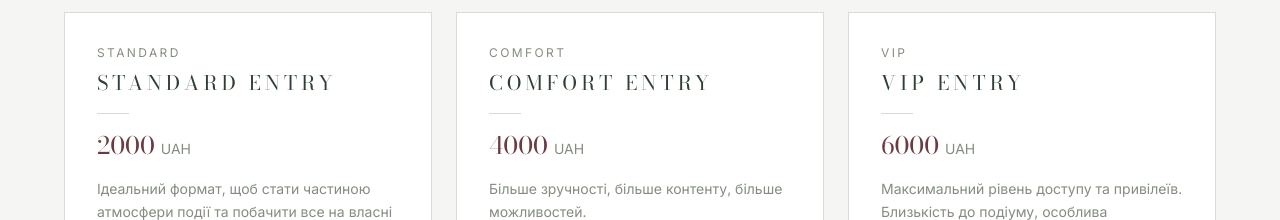
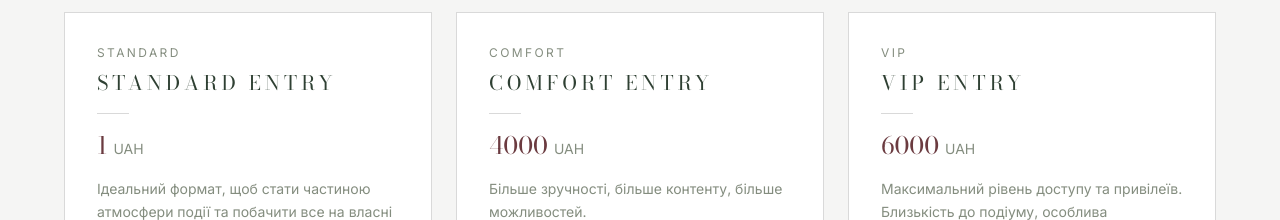
Before and after one commit to amdevy/fashionwest, a React (Vite) app: page / in a window 1280 px wide. Shown: the part 2800-3020 px from the top of the page. Built offline with nearby package versions, Linux system fonts and the light colour scheme.

Commit message:
Update ticket prices in Checkout and Landing pages to reflect new pricing structure

```diff
--- a/src/pages/Checkout.jsx
+++ b/src/pages/Checkout.jsx
@@ -3,7 +3,7 @@ import { useForm } from 'react-hook-form';
 import { useState } from 'react';
 
 const TICKET_PRICES = {
-  standard: 2000,
+  standard: 1,
   comfort: 4000,
   vip: 6000,
 };
--- a/src/pages/Landing.jsx
+++ b/src/pages/Landing.jsx
@@ -11,8 +11,9 @@ const TICKETS = [
   {
     type: 'Standard',
     title: 'Standard Entry',
-    price: 2000,
-    description: 'Ідеальний формат, щоб стати частиною атмосфери події та побачити все на власні очі.',
+    price: 1,
+    description:
+      'Ідеальний формат, щоб стати частиною атмосфери події та побачити все на власні очі.',
     features: [
       'Місця в глядацькій зоні',
       'Welcome drink',
@@ -42,7 +43,8 @@ const TICKETS = [
     type: 'VIP',
     title: 'VIP Entry',
     price: 6000,
-    description: 'Максимальний рівень доступу та привілеїв. Близькість до подіуму, особлива атмосфера та закриті можливості.',
+    description:
+      'Максимальний рівень доступу та привілеїв. Близькість до подіуму, особлива атмосфера та закриті можливості.',
     features: [
       'VIP місця біля подіуму',
       'Welcome drink',
```
